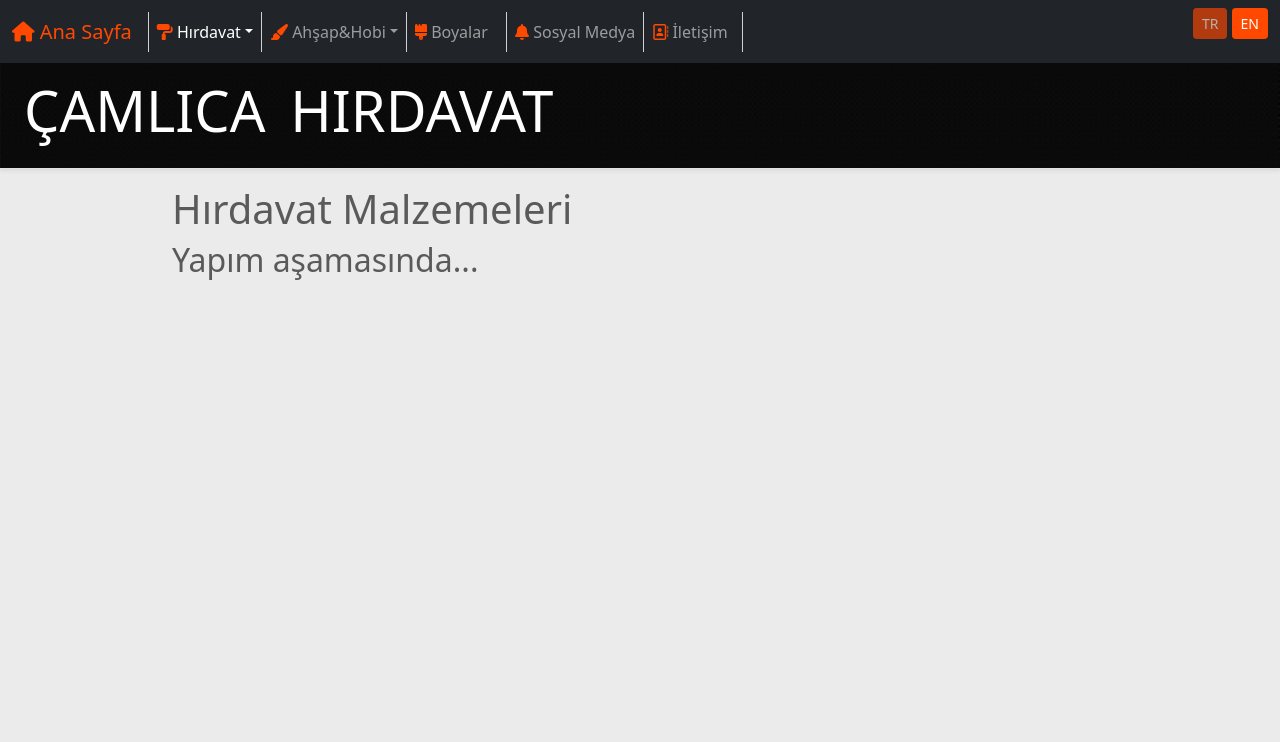
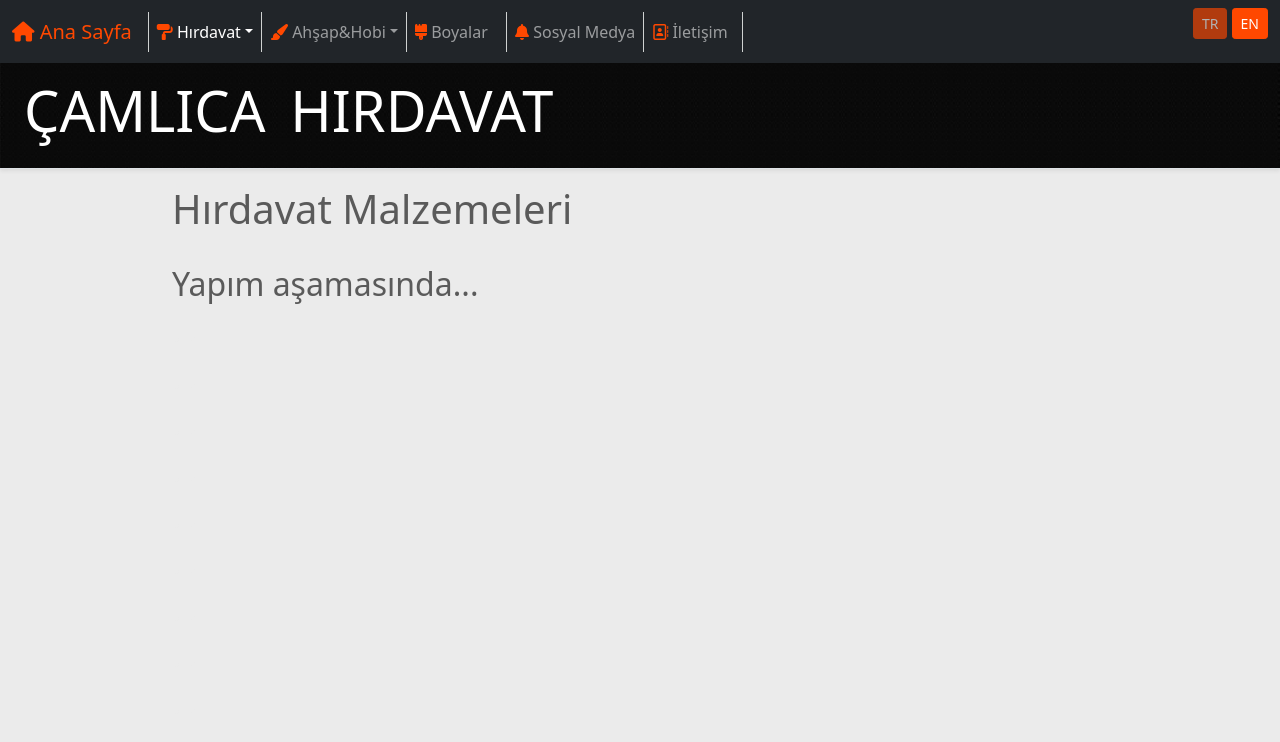
Before and after one commit to camlicahirdavat/anasayfa, a plain HTML site: page 1.html in a window 1280 px wide. Shown: the top 742 px of the page. Drawn offline with Linux system fonts and the light colour scheme.

Commit message:
Update 1.html

```diff
--- a/1.html
+++ b/1.html
@@ -75,7 +75,7 @@
     </header>
 
 <main class="container">
-  <h1>Hırdavat Malzemeleri</h1>
+  <h1>Hırdavat Malzemeleri</h1><br>
 <h2>Yapım aşamasında...</h2>
   <h2 style="color:#ebebeb">...</h2>
   <h2 style="color:#ebebeb">...</h2>
```
